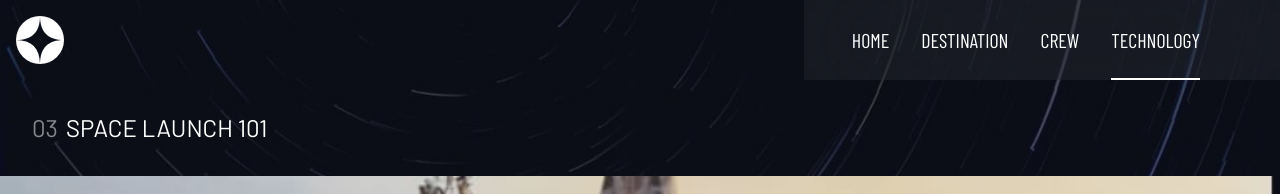
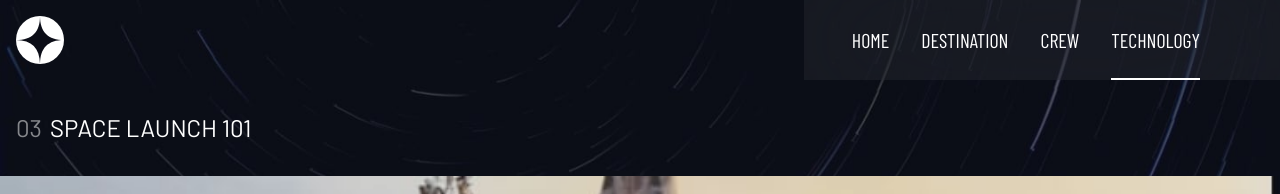
Before and after one commit to ronaldlamdev/space-tourism, a React (Vite) app: page /#/technology in a window 1280 px wide. Shown: the top 194 px of the page. Built offline with nearby package versions, Linux system fonts and the light colour scheme; a web font is replaced by a local one.

Commit message:
fixed horizontal padding on tech component to match with other components

```diff
--- a/src/routes/Technology.jsx
+++ b/src/routes/Technology.jsx
@@ -22,7 +22,7 @@ const Technology = () => {
   return (
     <div className='technology-bg w-full h-screen'>
       <Navbar />
-      <h1 className='text-2xl text-center md:text-left font-["Barlow"] pt-8 md:px-8 text-white'><span className='text-white/50 mr-2'>03</span>SPACE LAUNCH 101</h1>
+      <h1 className='text-2xl text-center md:text-left font-["Barlow"] pt-8 md:px-4 text-white'><span className='text-white/50 mr-2'>03</span>SPACE LAUNCH 101</h1>
       <div className='flex flex-col'>
 
         {/* Image Container */}
```
